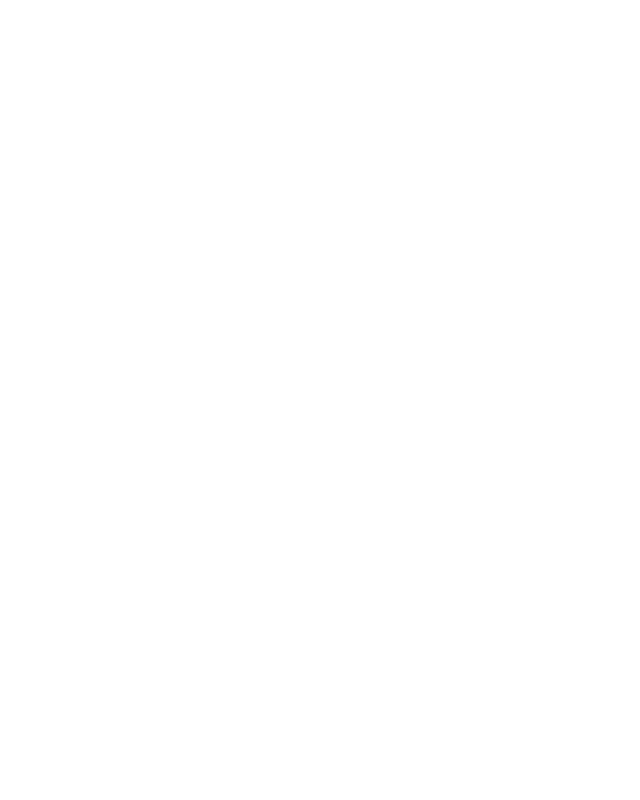
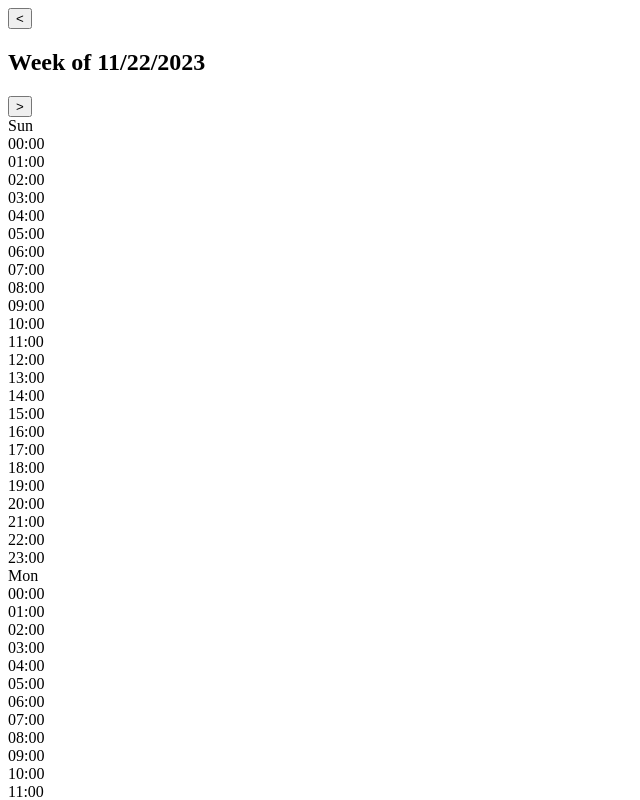
Before and after one commit to Ferruolo/time-box-cal, a Next.js app: page /cal-view in a window 1280 px wide. Shown: the top 800 px of the page, without its empty margins (0-640 px from the left). Built offline with nearby package versions, Linux system fonts and the light colour scheme.

Commit message:
Logic for calendar complete

```diff
--- /dev/null
+++ b/src/data/calendar-entries.json
@@ -0,0 +1,13 @@
+[
+  {
+    "12-4-2023": [
+      {
+        "start": "1000",
+        "end": "1200",
+        "taskName": "taskName",
+        "importance": "importance",
+        "time": "time"
+      }
+    ]
+  }
+]
--- a/src/pages/_app.js
+++ b/src/pages/_app.js
@@ -1,4 +1,4 @@
-import '@/styles/reset.css'
+// import '@/styles/reset.css'
 import '@/styles/globals.css'
 
 
--- a/src/pages/api/read_data.js
+++ b/src/pages/api/read_data.js
@@ -0,0 +1,17 @@
+import fs from 'fs';
+import path from 'path';
+
+export default (req, res) => {
+    try {
+        const filePath = path.join(process.cwd(),"./src/data/calendar-entries.json");
+
+        const jsonData = fs.readFileSync(filePath, 'utf-8');
+
+        const data = JSON.parse(jsonData);
+
+        res.status(200).json(data);
+    } catch (error) {
+        console.error('Error reading JSON file:', error);
+        res.status(500).json({ error: 'Internal Server Error' });
+    }
+};
--- a/src/pages/cal-view.js
+++ b/src/pages/cal-view.js
@@ -1,10 +1,92 @@
+import React, {useEffect, useState} from "react";
+import calendarStyle from "../styles/Calendar.module.css"
+import {Inter} from "next/font/google";
+
+const interFont = Inter({subsets: ['latin']})
+
+const weekdays = ["Sunday", "Monday", "Tuesday", "Wednesday", "Thursday", "Friday", "Saturday"]
 
 
+const WeekCalendar = ({apiData}) => {
+    const [startDate, setStartDate] = useState(new Date());
+    const [events, setEvents] = useState([apiData]);
 
-export default function CalView ({}) {
-    return (
-        <div>
+    const handlePrevWeek = () => {
+        const newStartDate = new Date(startDate);
+        newStartDate.setDate(newStartDate.getDate() - 7);
+        setStartDate(newStartDate);
+    };
 
+    const handleNextWeek = () => {
+        const newStartDate = new Date(startDate);
+        newStartDate.setDate(newStartDate.getDate() + 7);
+        setStartDate(newStartDate);
+    };
+
+    const daysOfWeek = ['Sun', 'Mon', 'Tue', 'Wed', 'Thu', 'Fri', 'Sat'];
+
+    const timeSlots = [
+        '00:00', '01:00', '02:00', '03:00', '04:00', '05:00',
+        '06:00', '07:00', '08:00', '09:00', '10:00', '11:00',
+        '12:00', '13:00', '14:00', '15:00', '16:00', '17:00',
+        '18:00', '19:00', '20:00', '21:00', '22:00', '23:00',
+    ];
+
+    const renderEventsForDayAndTime = (day, timeSlot) =>
+        events
+            .filter(event => event.day === day && event.time === timeSlot)
+            .map(event => <div key={event.id} className="event">
+                {event.title}
+            </div>);
+
+    return <div className="week-calendar">
+        <div className="calendar-header">
+            <button onClick={handlePrevWeek}>&lt;</button>
+            <h2>{`Week of ${startDate.toLocaleDateString()}`}</h2>
+            <button onClick={handleNextWeek}>&gt;</button>
         </div>
-    )
+        <div className="day-columns">
+            {daysOfWeek.map(day => <div key={day} className="day-column">
+                <div className="day-header">{day}</div>
+                <div className="time-slots">
+                    {timeSlots.map(timeSlot => <div key={timeSlot} className="time-slot">
+                        <div className="time">{timeSlot}</div>
+                        <div className="events">{renderEventsForDayAndTime(day, timeSlot)}</div>
+                    </div>)}
+                </div>
+            </div>)}
+        </div>
+    </div>;
+};
+
+
+export async function getServerSideProps() {
+    try {
+        const apiUrl = "http://localhost:3000/api/read_data";
+        const response = await fetch(apiUrl, {method: "post"});
+
+        if (response.ok) {
+            const apiData = await response.json();
+            return {
+                props: {
+                    apiData,
+                },
+            };
+        } else {
+            console.error('Error fetching data from API:', response.statusText);
+            return {
+                props: {
+                    apiData: null,
+                },
+            };
+        }
+    } catch (error) {
+        console.error('Error fetching data from API:', error);
+        return {
+            props: {
+                apiData: null,
+            },
+        };
+    }
 }
+export default WeekCalendar;
--- /dev/null
+++ b/src/styles/Calendar.module.css
@@ -0,0 +1,18 @@
+
+.calMain {
+    display: flex;
+    flex-direction: column;
+    justify-content: center;
+    color: #00f6ab;
+}
+.calMain h1 {
+    margin: 100px auto 0 auto;
+}
+
+
+.calGrid {
+    display: grid;
+    grid-template-columns: 14.3% 14.3% 14.3% 14.3% 14.3% 14.3% 14.3%;
+    padding: 10%;
+    text-align: center;
+}
--- a/src/styles/Home.module.css
+++ b/src/styles/Home.module.css
@@ -27,6 +27,8 @@
   width: 400px;
   text-align: center;
   border-radius: 20px;
+  background-color: #212121;
+  color: #fff;
 }
 
 .buttonArea {
--- a/src/styles/globals.css
+++ b/src/styles/globals.css
@@ -1,5 +1,5 @@
 @media (prefers-color-scheme: dark) {
     body {
-        background-color: #2f2f2f;
+        background-color: #111111;
     }
 }
```
Also changed, not shown: src/pages/entry.js (+11 -8 lines), data/calendar-entries.json (deleted).
